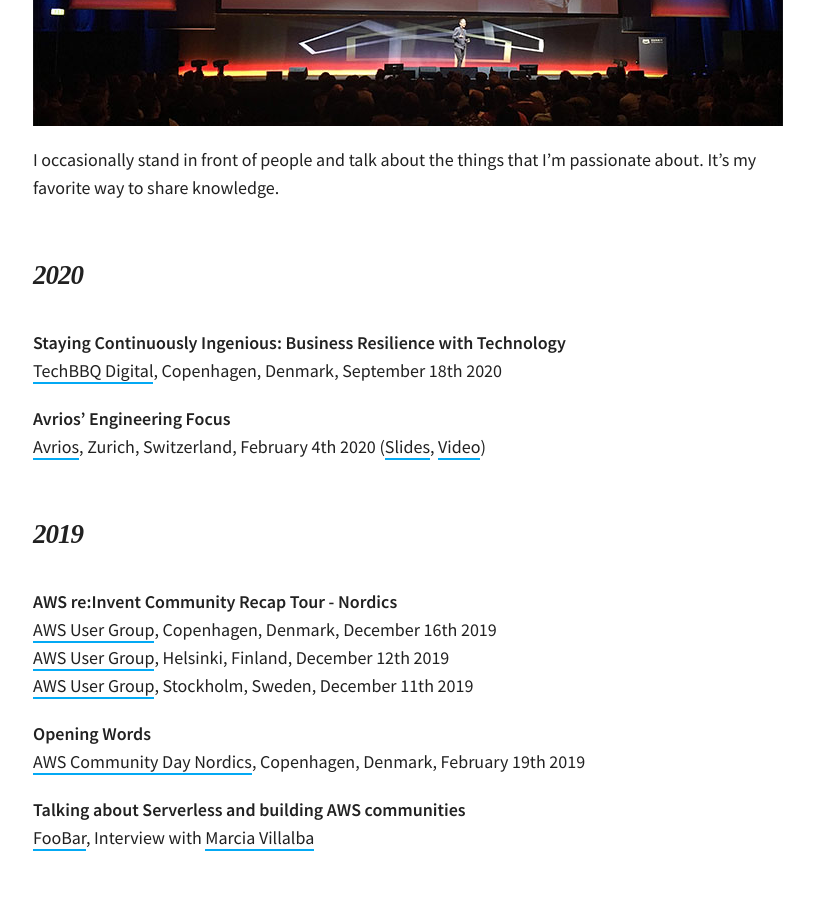
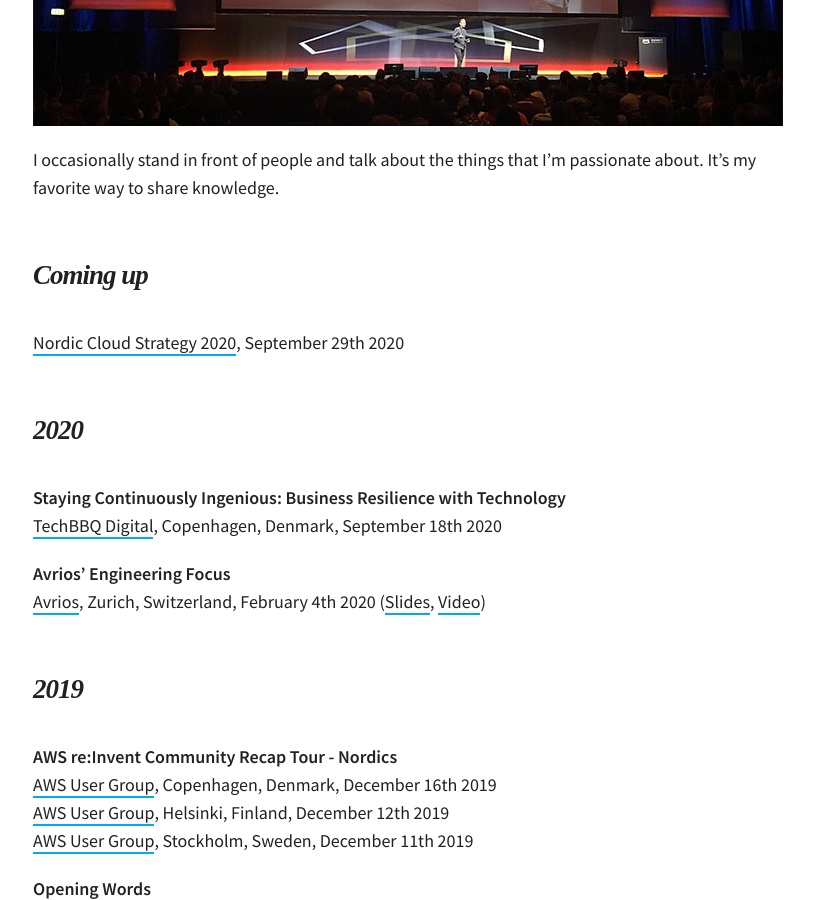
Before and after one commit to martinbuberl/martinbuberl.github.io, a Jekyll site: the page built from docs/speaking.md, in a window 1280 px wide and 900 px high, scrolled down 328 px. Shown: the whole window, without its empty margins (232-1046 px from the left). Built offline with Jekyll 4.4.1, drawn with Linux system fonts in a browser that asks for light colours; nearby versions of some CDN libraries; some web fonts are replaced.

Commit message:
Added Nordic Cloud Strategy 2020

```diff
--- a/docs/speaking.md
+++ b/docs/speaking.md
@@ -9,10 +9,9 @@ permalink: /speaking/
 
 I occasionally stand in front of people and talk about the things that I'm passionate about. It's my favorite way to share knowledge.
 
-<!--
 <h2 id="coming-up" class="has-permalink">Coming up<a class="permalink" title="Permalink" href="#coming-up">#</a></h2>
--->
 
+[Nordic Cloud Strategy 2020](https://cloudstrategy2020.com/), September 29th 2020<br/>
 
 <h2 id="2020" class="has-permalink">2020<a class="permalink" title="Permalink" href="#2020">#</a></h2>
 
```
